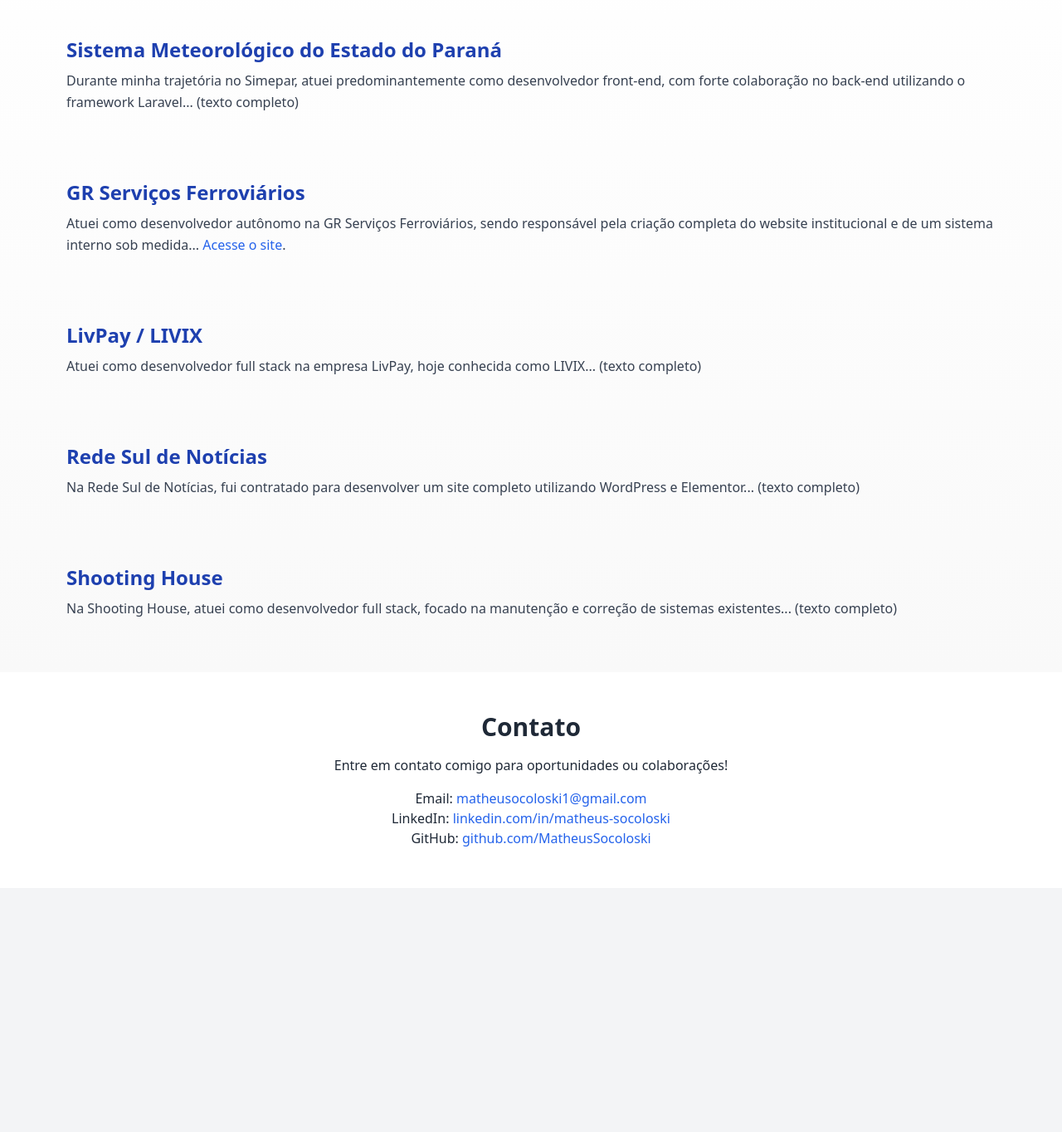
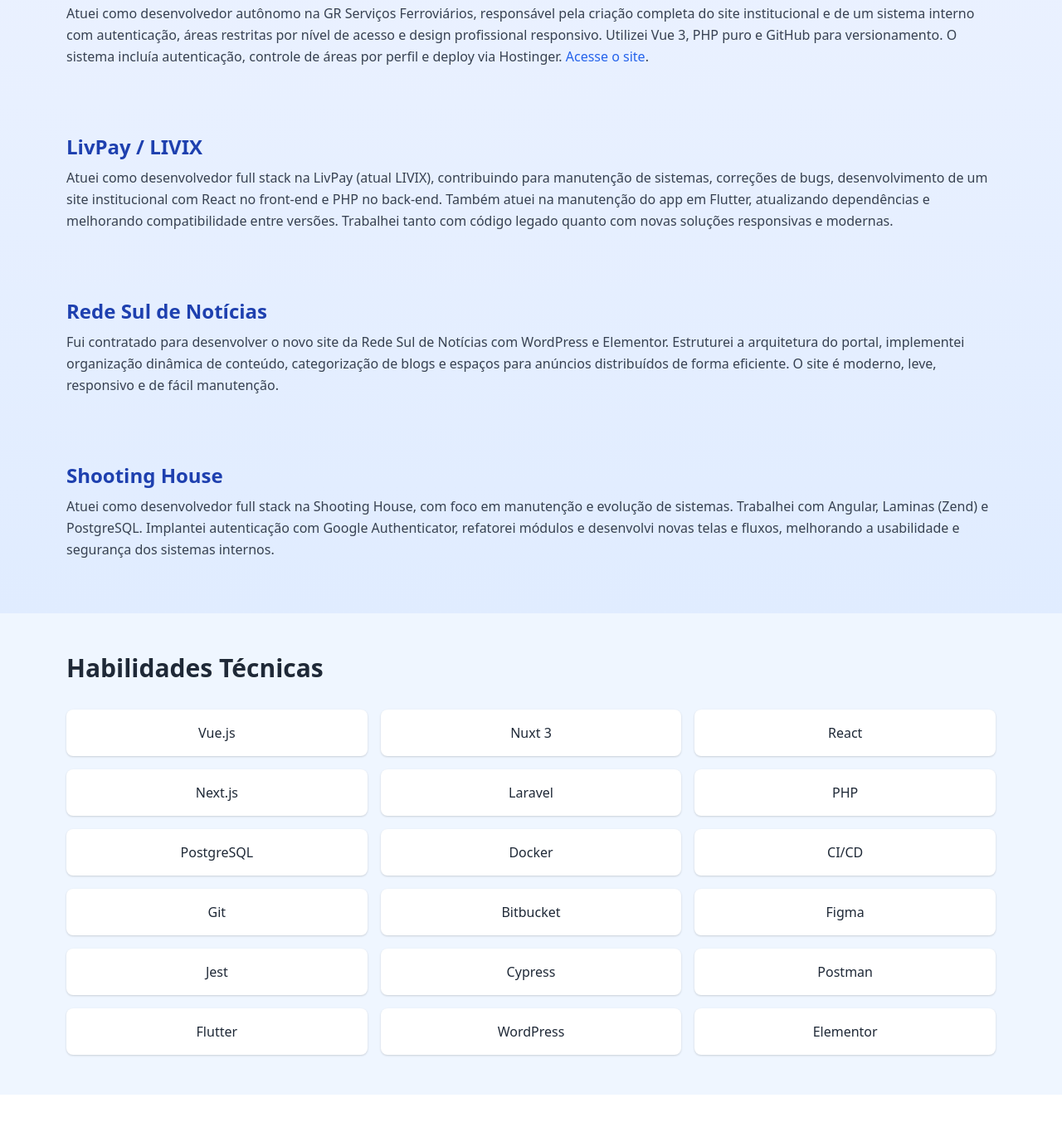
Before and after one commit to MatheusSocoloski/portifolio-MatheusSocoloski.github.io, a plain HTML site: page index.html in a window 1280 px wide. Shown: the part 573-1937 px from the top of the page at 83% size. Before the commit the page ends 1643 px from the top, so only its background shows below. Drawn offline with nearby package versions, Linux system fonts and the light colour scheme.

Commit message:
commit inicial

```diff
--- a/index.html
+++ b/index.html
@@ -10,77 +10,113 @@
   <script src="https://cdn.jsdelivr.net/npm/vue@2"></script>
   <style>
     html { scroll-behavior: smooth; }
-    body { cursor: none; position: relative; overflow-x: hidden; }
-
+    body { position: relative; overflow-x: hidden; }
     /* Cursor trail */
     .cursor-dot {
       position: absolute;
-      width: 8px;
-      height: 8px;
-      background: rgba(59, 130, 246, 0.6);
+      width: 6px;
+      height: 6px;
+      background: rgba(59, 130, 246, 0.4);
       border-radius: 50%;
       pointer-events: none;
-      animation: fadeOut 1s ease forwards;
+      animation: fadeOut 0.7s ease forwards;
     }
 
     @keyframes fadeOut {
-      to { opacity: 0; transform: scale(1.5); }
+      to { opacity: 0; transform: scale(1.8); }
     }
 
-    /* Sessões com gradientes */
     section.gradient:nth-of-type(odd) {
       background: linear-gradient(to bottom, #f0f4ff, #e0ecff);
     }
-
     section.gradient:nth-of-type(even) {
       background: linear-gradient(to bottom, #ffffff, #f9f9f9);
     }
   </style>
 </head>
-<body class="bg-gray-100 text-gray-800 font-sans" @mousemove="createTrail">
-  <div id="app">
+<body class="bg-gray-100 text-gray-800 font-sans">
+  <div id="app" @mousemove="createTrail">
 
-    <!-- Sobre Mim Detalhado -->
-    <section id="sobre" class="py-16 gradient">
-      <div class="max-w-5xl mx-auto px-4 animate__animated animate__fadeIn">
-        <h2 class="text-4xl font-bold mb-6 text-blue-700">Sobre Mim</h2>
-        <p class="text-lg leading-relaxed text-gray-700">
-          Sou <strong>Desenvolvedor Full Stack</strong> com formação em Ciência da Computação e ampla experiência tanto no front-end quanto no back-end. Tenho paixão por transformar ideias em produtos funcionais, escaláveis e com excelente experiência de usuário. Ao longo da minha carreira, atuei em projetos de grande porte e impacto direto, sempre prezando por qualidade, desempenho e organização de código.
-        </p>
-        <p class="mt-4 text-lg text-gray-700">
-          Especialista em <strong>Vue.js, Nuxt 3, Laravel, React</strong> e outras tecnologias modernas, busco constantemente evolução técnica e inovação. Já atuei como líder técnico, participei do ciclo completo de desenvolvimento, trabalhei com times multidisciplinares e entreguei soluções robustas para empresas públicas e privadas. Estou sempre pronto para novos desafios.
-        </p>
+    <!-- Header Restaurado -->
+    <header class="bg-white shadow-md p-6 sticky top-0 z-10">
+      <div class="max-w-6xl mx-auto flex justify-between items-center">
+        <h1 class="text-2xl font-bold">Matheus Socoloski</h1>
+        <nav>
+          <a href="#sobre" class="mx-4 hover:text-blue-600">Sobre</a>
+          <a href="#projetos" class="mx-4 hover:text-blue-600">Projetos</a>
+          <a href="#habilidades" class="mx-4 hover:text-blue-600">Habilidades</a>
+          <a href="#contato" class="mx-4 hover:text-blue-600">Contato</a>
+        </nav>
       </div>
-    </section>
+    </header>
 
-    <!-- Projetos com seções separadas e gradientes -->
+    <!-- Seção Sobre já está detalhada acima -->
+
+    <!-- Seção Projetos Atualizada com Texto Completo -->
     <section id="projetos" class="py-16 gradient">
       <div class="max-w-6xl mx-auto px-4 space-y-20">
         <h2 class="text-3xl font-semibold text-center mb-12 animate__animated animate__fadeIn">Projetos</h2>
 
         <div>
           <h3 class="text-2xl font-bold text-blue-800 mb-2">Sistema Meteorológico do Estado do Paraná</h3>
-          <p class="text-gray-700 text-base leading-relaxed">Durante minha trajetória no Simepar, atuei predominantemente como desenvolvedor front-end, com forte colaboração no back-end utilizando o framework Laravel... (texto completo)</p>
+          <p class="text-gray-700 text-base leading-relaxed">
+            Durante minha trajetória no Simepar, atuei predominantemente como desenvolvedor front-end, com forte colaboração no back-end utilizando o framework Laravel. Desenvolvi sistemas completos desde a concepção até a entrega final, sempre focando em qualidade, desempenho e usabilidade. Trabalhei em projetos de grande porte para empresas como Copel Geração, Transmissão e Distribuição, e para a Defesa Civil de Curitiba. Desenvolvi visualizações interativas usando Leaflet, MapLibre, Highcharts e dashboards completos com Vue.js e Vuetify. Colaborei ainda no projeto vFogo e StormBoard, atuando como tech lead e aplicando boas práticas de Clean Code, versionamento com Bitbucket e organização ágil com Jira.
+          </p>
         </div>
 
         <div>
           <h3 class="text-2xl font-bold text-blue-800 mb-2">GR Serviços Ferroviários</h3>
-          <p class="text-gray-700 text-base leading-relaxed">Atuei como desenvolvedor autônomo na GR Serviços Ferroviários, sendo responsável pela criação completa do website institucional e de um sistema interno sob medida... <a href="https://grservicosferroviarios.com/" target="_blank" class="text-blue-600 hover:underline">Acesse o site</a>.</p>
+          <p class="text-gray-700 text-base leading-relaxed">
+            Atuei como desenvolvedor autônomo na GR Serviços Ferroviários, responsável pela criação completa do site institucional e de um sistema interno com autenticação, áreas restritas por nível de acesso e design profissional responsivo. Utilizei Vue 3, PHP puro e GitHub para versionamento. O sistema incluía autenticação, controle de áreas por perfil e deploy via Hostinger. <a href="https://grservicosferroviarios.com/" target="_blank" class="text-blue-600 hover:underline">Acesse o site</a>.
+          </p>
         </div>
 
         <div>
           <h3 class="text-2xl font-bold text-blue-800 mb-2">LivPay / LIVIX</h3>
-          <p class="text-gray-700 text-base leading-relaxed">Atuei como desenvolvedor full stack na empresa LivPay, hoje conhecida como LIVIX... (texto completo)</p>
+          <p class="text-gray-700 text-base leading-relaxed">
+            Atuei como desenvolvedor full stack na LivPay (atual LIVIX), contribuindo para manutenção de sistemas, correções de bugs, desenvolvimento de um site institucional com React no front-end e PHP no back-end. Também atuei na manutenção do app em Flutter, atualizando dependências e melhorando compatibilidade entre versões. Trabalhei tanto com código legado quanto com novas soluções responsivas e modernas.
+          </p>
         </div>
 
         <div>
           <h3 class="text-2xl font-bold text-blue-800 mb-2">Rede Sul de Notícias</h3>
-          <p class="text-gray-700 text-base leading-relaxed">Na Rede Sul de Notícias, fui contratado para desenvolver um site completo utilizando WordPress e Elementor... (texto completo)</p>
+          <p class="text-gray-700 text-base leading-relaxed">
+            Fui contratado para desenvolver o novo site da Rede Sul de Notícias com WordPress e Elementor. Estruturei a arquitetura do portal, implementei organização dinâmica de conteúdo, categorização de blogs e espaços para anúncios distribuídos de forma eficiente. O site é moderno, leve, responsivo e de fácil manutenção.
+          </p>
         </div>
 
         <div>
           <h3 class="text-2xl font-bold text-blue-800 mb-2">Shooting House</h3>
-          <p class="text-gray-700 text-base leading-relaxed">Na Shooting House, atuei como desenvolvedor full stack, focado na manutenção e correção de sistemas existentes... (texto completo)</p>
+          <p class="text-gray-700 text-base leading-relaxed">
+            Atuei como desenvolvedor full stack na Shooting House, com foco em manutenção e evolução de sistemas. Trabalhei com Angular, Laminas (Zend) e PostgreSQL. Implantei autenticação com Google Authenticator, refatorei módulos e desenvolvi novas telas e fluxos, melhorando a usabilidade e segurança dos sistemas internos.
+          </p>
+        </div>
+      </div>
+    </section>
+
+    <!-- Habilidades Técnicas Restaurada -->
+    <section id="habilidades" class="py-12 bg-blue-50">
+      <div class="max-w-6xl mx-auto px-4">
+        <h2 class="text-3xl font-semibold mb-8 animate__animated animate__fadeIn">Habilidades Técnicas</h2>
+        <div class="grid sm:grid-cols-2 md:grid-cols-3 gap-4">
+          <div class="p-4 rounded-lg shadow text-center bg-white">Vue.js</div>
+          <div class="p-4 rounded-lg shadow text-center bg-white">Nuxt 3</div>
+          <div class="p-4 rounded-lg shadow text-center bg-white">React</div>
+          <div class="p-4 rounded-lg shadow text-center bg-white">Next.js</div>
+          <div class="p-4 rounded-lg shadow text-center bg-white">Laravel</div>
+          <div class="p-4 rounded-lg shadow text-center bg-white">PHP</div>
+          <div class="p-4 rounded-lg shadow text-center bg-white">PostgreSQL</div>
+          <div class="p-4 rounded-lg shadow text-center bg-white">Docker</div>
+          <div class="p-4 rounded-lg shadow text-center bg-white">CI/CD</div>
+          <div class="p-4 rounded-lg shadow text-center bg-white">Git</div>
+          <div class="p-4 rounded-lg shadow text-center bg-white">Bitbucket</div>
+          <div class="p-4 rounded-lg shadow text-center bg-white">Figma</div>
+          <div class="p-4 rounded-lg shadow text-center bg-white">Jest</div>
+          <div class="p-4 rounded-lg shadow text-center bg-white">Cypress</div>
+          <div class="p-4 rounded-lg shadow text-center bg-white">Postman</div>
+          <div class="p-4 rounded-lg shadow text-center bg-white">Flutter</div>
+          <div class="p-4 rounded-lg shadow text-center bg-white">WordPress</div>
+          <div class="p-4 rounded-lg shadow text-center bg-white">Elementor</div>
         </div>
       </div>
     </section>
@@ -108,7 +144,7 @@
           dot.style.left = `${e.pageX}px`;
           dot.style.top = `${e.pageY}px`;
           document.body.appendChild(dot);
-          setTimeout(() => dot.remove(), 1000);
+          setTimeout(() => dot.remove(), 700);
         }
       }
     });
```
